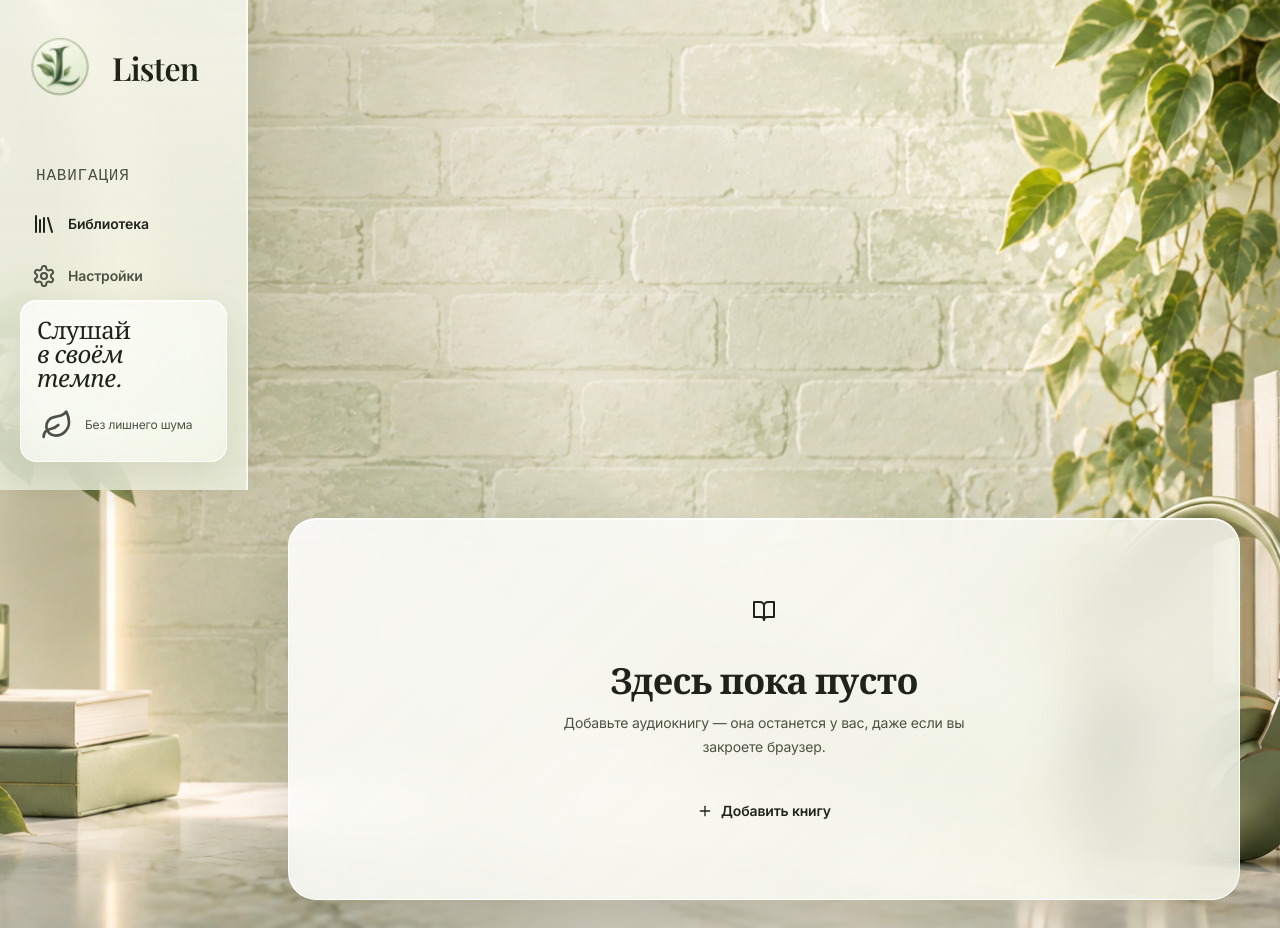
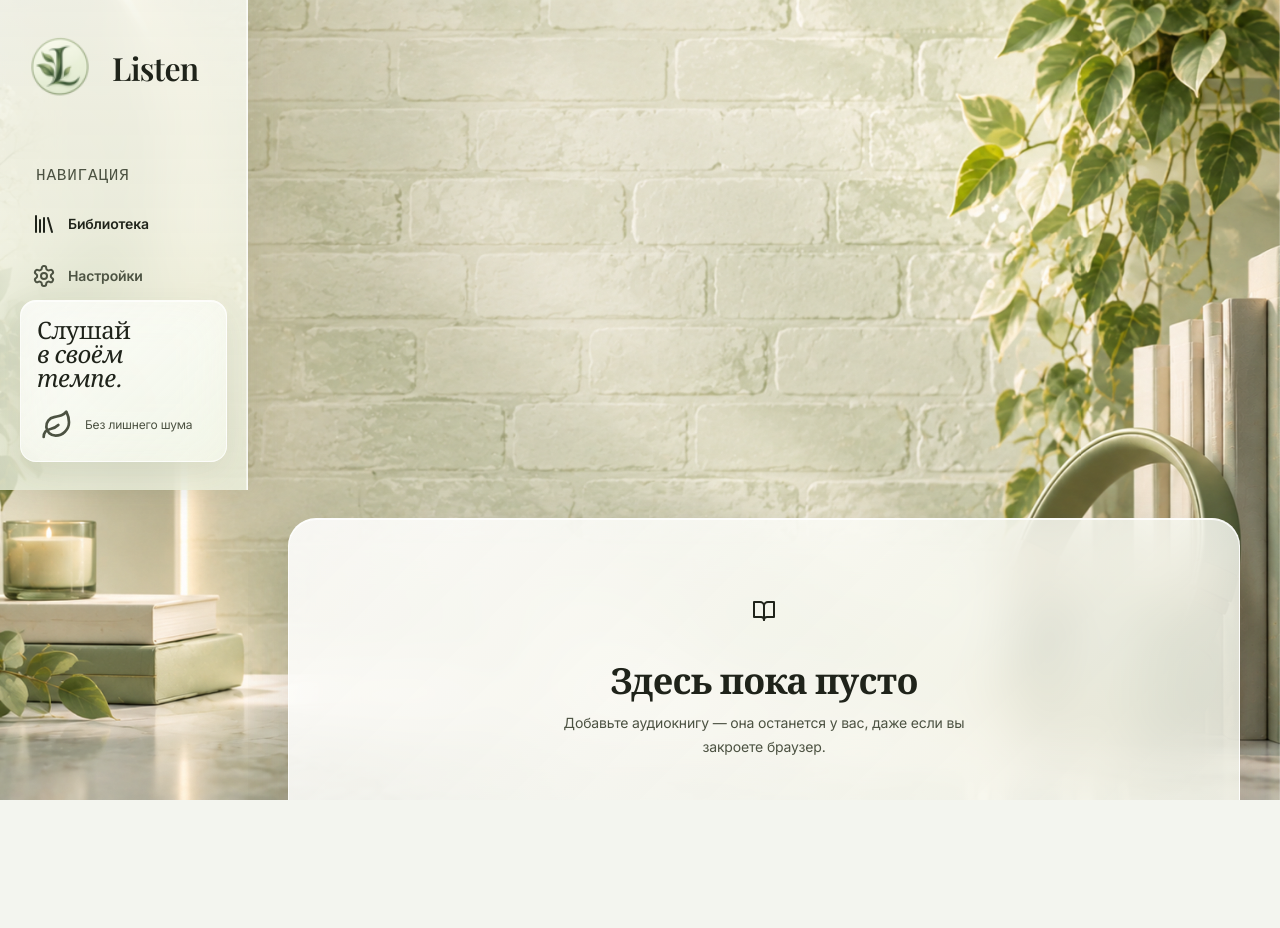
Before and after one commit to dolba92/Listen-audioknighi, a React (Vite) app in the folder artifacts/listen/: page / in a window 1280 px wide. After the commit the page ends 800 px from the top, so only its background shows below. Built offline with nearby package versions, Linux system fonts and the light colour scheme; a web font is replaced by a local one.

Commit message:
Add files via upload

```diff
--- a/artifacts/listen/src/index.css
+++ b/artifacts/listen/src/index.css
@@ -204,3 +204,79 @@ body {
     backdrop-filter: blur(20px) saturate(110%);
   }
 }
+
+
+/* ===== Компактная главная: без прокрутки всего экрана на компьютере ===== */
+@media (min-width: 768px) {
+  html, body, #root {
+    height: 100%;
+  }
+
+  body {
+    overflow: hidden;
+  }
+
+  .app-shell {
+    height: 100dvh;
+    min-height: 100dvh;
+    overflow: hidden;
+    background-attachment: fixed;
+  }
+
+  .app-main {
+    height: 100dvh;
+    overflow: hidden;
+  }
+
+  .home-dashboard {
+    height: calc(100dvh - 56px);
+    display: flex;
+    flex-direction: column;
+    gap: 22px;
+    min-height: 0;
+  }
+
+  .home-hero {
+    flex: 0 0 auto;
+  }
+
+  .home-hero p.mt-5 {
+    margin-top: 12px;
+  }
+
+  .library-section {
+    flex: 1 1 auto;
+    min-height: 0;
+    display: flex;
+    flex-direction: column;
+  }
+
+  .library-section > .mb-5 {
+    margin-bottom: 12px;
+    flex: 0 0 auto;
+  }
+
+  .library-grid {
+    flex: 1 1 auto;
+    min-height: 0;
+    overflow-y: auto;
+    padding: 2px 6px 8px 2px;
+    scrollbar-width: thin;
+    scrollbar-color: rgba(76, 91, 61, .28) transparent;
+  }
+
+  .library-grid::-webkit-scrollbar { width: 6px; }
+  .library-grid::-webkit-scrollbar-track { background: transparent; }
+  .library-grid::-webkit-scrollbar-thumb {
+    background: rgba(76, 91, 61, .25);
+    border-radius: 999px;
+  }
+}
+
+/* На телефоне оставляем обычную вертикальную прокрутку. */
+@media (max-width: 767px) {
+  body { overflow-y: auto; }
+  .app-shell, .app-main, .home-dashboard { height: auto; overflow: visible; }
+  .home-dashboard { display: block; }
+  .home-dashboard > * + * { margin-top: 28px; }
+}
```
